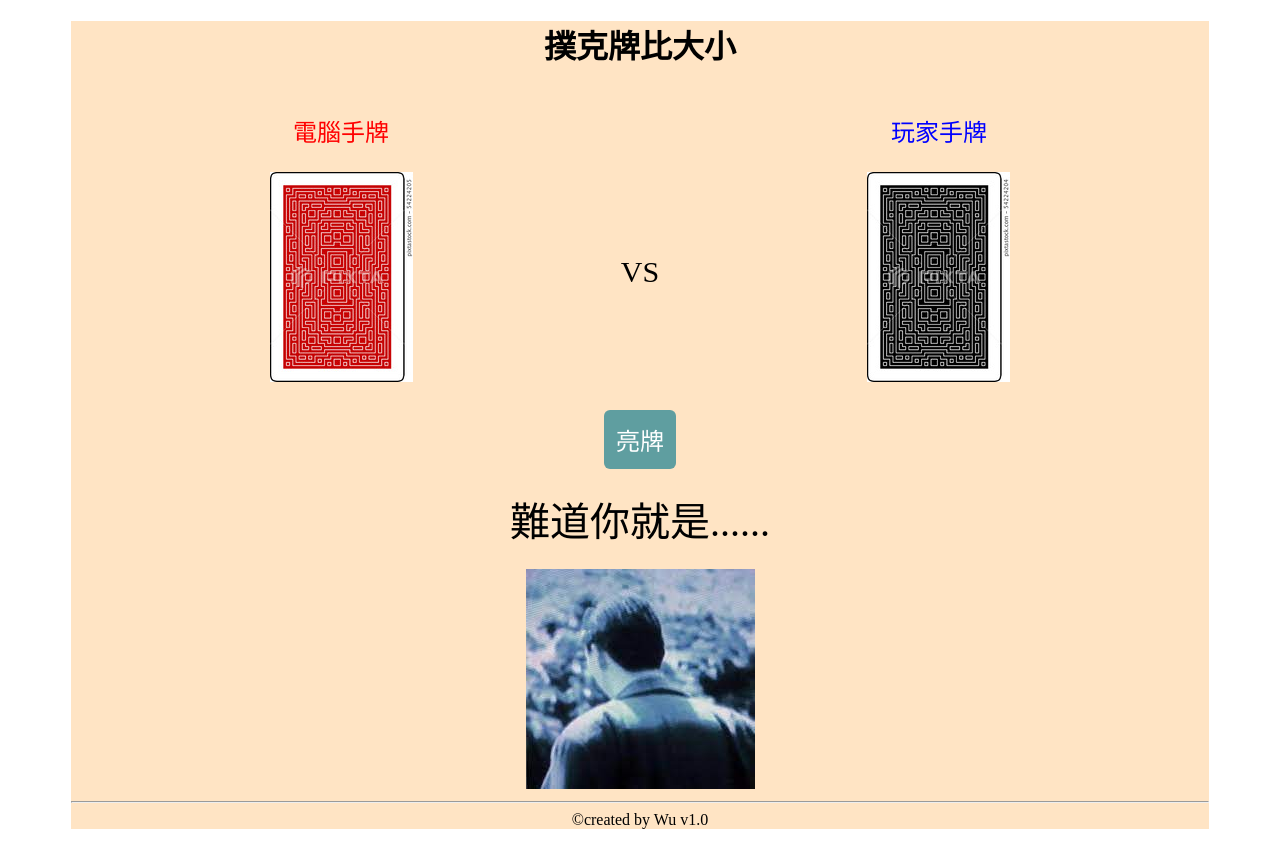
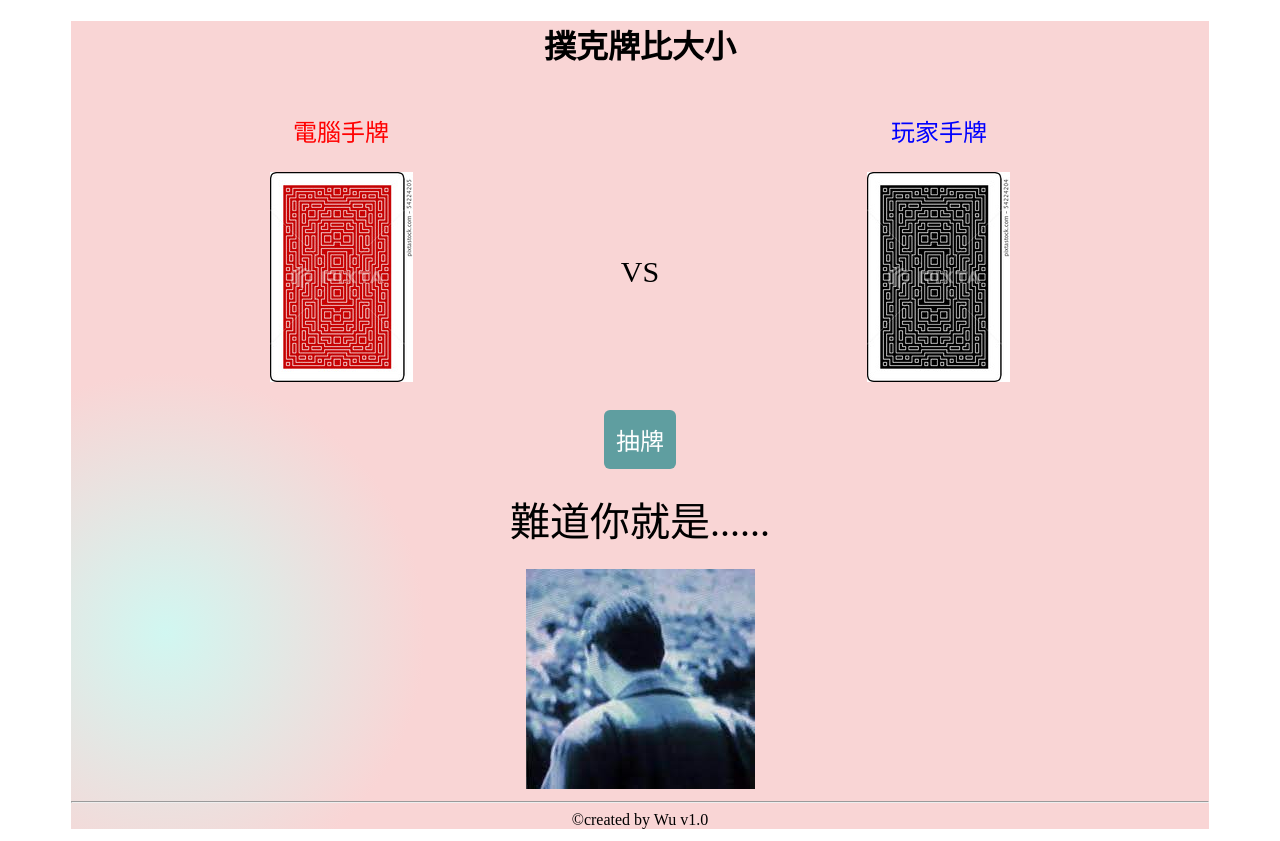
Before and after one commit to chingdongwu/vspoker, a plain HTML site: page index.html in a window 1280 px wide. Drawn offline with Linux system fonts and the light colour scheme.

Commit message:
前端作品-賭聖!

```diff
--- a/css.css
+++ b/css.css
@@ -10,6 +10,9 @@
     margin: 0 auto;
     height: auto;
     max-width: 100%;
+    /* transform: rotateY(150deg);
+    transform: rotateX(-1deg); */
+    /* backface-visibility: hidden; */
 
 }
 
@@ -17,8 +20,9 @@
 #container {
     text-align: center;
     width: 90%;
-    background-color: bisque;
+    background-image: radial-gradient(circle 321px at 8.3% 75.7%, rgba(209, 247, 241, 1) 0%, rgba(249, 213, 213, 1) 81%);
     margin: 12px auto;
+
 }
 
 
--- a/index.html
+++ b/index.html
@@ -29,7 +29,7 @@
         </div>
 
         <div>
-            <input type="button" value="亮牌" id="analytics" onclick="analytics()">
+            <input type="button" value="抽牌" id="analytics" onclick="analytics()">
         </div>
 
         <div id="text3">難道你就是......</div>
```
Also changed, not shown: poker.js (+44 -7 lines), 1280.jfif (deleted), OffV0pvcUYrOpds6ZPWTejl1diUoc-mzKy7PvCsuz7w.jfif (deleted), Svg-cards-2.0.svg.png (deleted).
